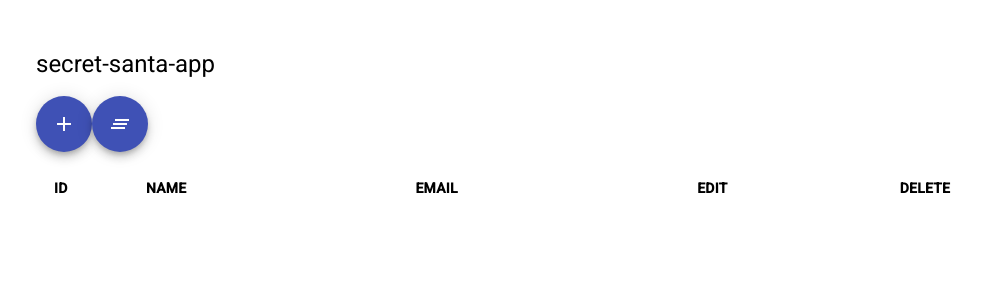
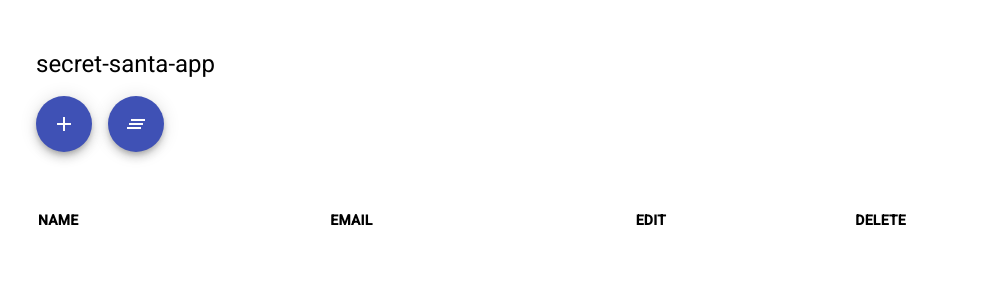
Before and after one commit to LuisPorrasLFF/secret-santa-app, an Angular app: page / in a window 1280 px wide. Shown: the top 300 px of the page, without its empty margins (12-994 px from the left). Built offline with nearby package versions, Linux system fonts and the light colour scheme.

Commit message:
Add basic functionality to set restrictions

```diff
--- a/src/app/components/restriction-components/restriction-list/restriction-list.component.html
+++ b/src/app/components/restriction-components/restriction-list/restriction-list.component.html
@@ -1,4 +1,9 @@
-<p>restriction-list works!</p>
+<div *ngFor="let user of users" style="margin: 3rem 0rem;">
+    <p><b>{{user.name}}</b> should not give to: <label *ngFor="let restriction of user.restrictions">{{users[restriction].name}} </label></p>
+    <mat-select multiple style="border: solid 1px black;">
+        <mat-option *ngFor="let option of users" (onSelectionChange)="onSelect(user, option)">{{option.name}}</mat-option>
+    </mat-select>
+</div>
 
 <a mat-flat-button color="primary" aria-label="Add restrictions" href="/result">
     Draw Your Secret Santa!
--- a/src/app/components/restriction-components/restriction-list/restriction-list.component.ts
+++ b/src/app/components/restriction-components/restriction-list/restriction-list.component.ts
@@ -1,5 +1,7 @@
 import { Component } from '@angular/core';
+import { CommonModule } from '@angular/common';
 import { MatButtonModule } from '@angular/material/button';
+import {MatSelectModule} from '@angular/material/select';
 import { UserService } from '../../../services/user.service';
 
 import { User } from './../../../models/users';
@@ -7,7 +9,7 @@ import { User } from './../../../models/users';
 @Component({
   selector: 'app-restriction-list',
   standalone: true,
-  imports: [MatButtonModule],
+  imports: [CommonModule, MatButtonModule, MatSelectModule],
   templateUrl: './restriction-list.component.html',
   styleUrl: './restriction-list.component.css'
 })
@@ -17,4 +19,20 @@ export class RestrictionListComponent {
   constructor(
     private userService: UserService
   ) { }
+
+  onSelect(user: User, option: User): void {
+    //Update restrictions
+    if(user.restrictions === undefined){
+      user.restrictions = [];
+    }
+    let restrictionIndex = user.restrictions.indexOf(option.id);
+    if(restrictionIndex == -1){
+      user.restrictions.push(option.id);
+    }
+    else{
+      user.restrictions.splice(restrictionIndex, 1);
+    }
+    this.userService.editUser(user);
+    this.users = this.userService.getUsers();
+  }
 }
--- a/src/app/components/user-components/user-list/user-list.component.html
+++ b/src/app/components/user-components/user-list/user-list.component.html
@@ -1,16 +1,15 @@
-<a mat-fab color="primary" aria-label="Add new user" href="/create">
+<a mat-fab color="primary" aria-label="Add new user" href="/create" style="margin-right: 1rem;">
     <mat-icon>add</mat-icon>
 </a>
 <button mat-fab color="primary" aria-label="Clear user list" (click)="this.clearUsers()">
     <mat-icon>clear_all</mat-icon>
 </button>
-<table>
+<table style="margin: 3rem 0rem;">
     <tbody>
         <tr>
             <th *ngFor="let column of displayedColumns">{{column}}</th>
         </tr>
         <tr *ngFor="let user of users">
-            <td>{{user.id}}</td>
             <td>{{user.name}}</td>
             <td>{{user.email}}</td>
             <td>
--- a/src/app/components/user-components/user-list/user-list.component.ts
+++ b/src/app/components/user-components/user-list/user-list.component.ts
@@ -14,7 +14,7 @@ import { User } from './../../../models/users';
   styleUrl: './user-list.component.css'
 })
 export class UserListComponent{
-  displayedColumns: string[] = ['id', 'name', 'email', 'edit', 'delete'];
+  displayedColumns: string[] = ['name', 'email', 'edit', 'delete'];
 
   users: User[] = this.userService.getUsers();
 
```
